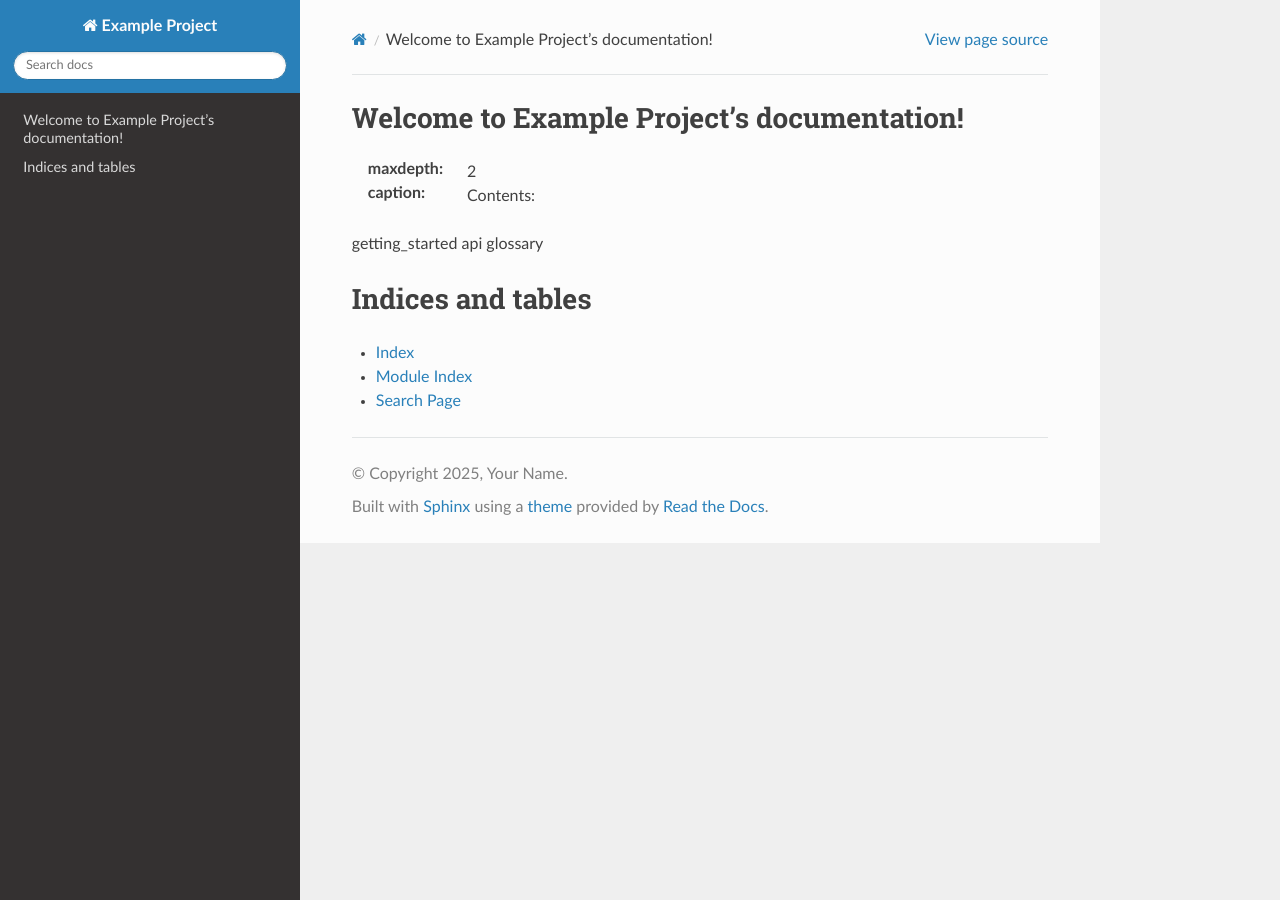
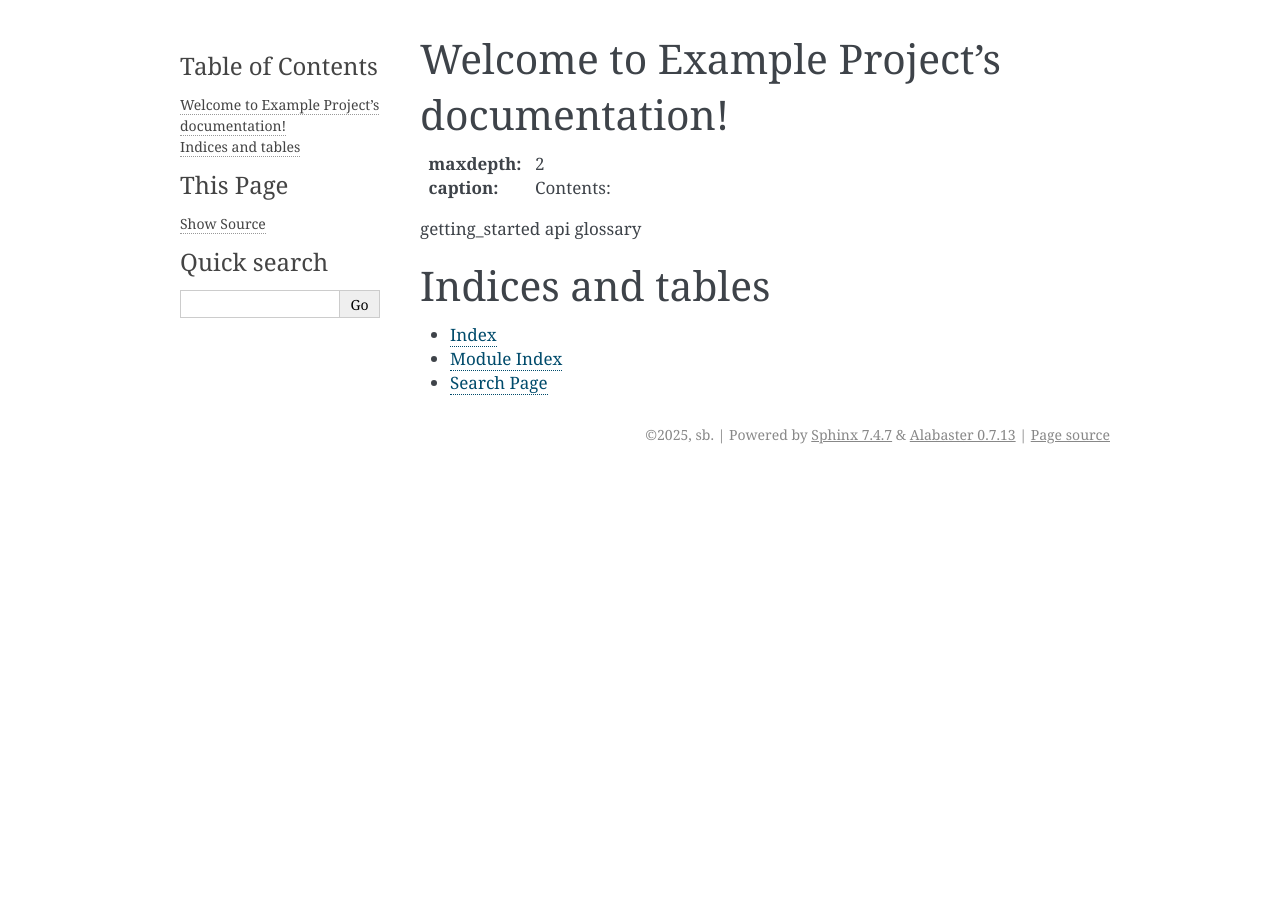
Before and after one commit to sambarnett03/continuous_integration_excercises, a Sphinx documentation site: the page built from docs/index.rst, in a window 1280 px wide. Built offline with Sphinx 7.4.7, drawn with Linux system fonts in a browser that asks for light colours; some of the changed lines change nothing that is shown.

Commit message:
updated docs

```diff
--- a/docs/conf.py
+++ b/docs/conf.py
@@ -1,55 +1,27 @@
-# conf.py -- minimal, yet useful Sphinx config
-import os
-import sys
-from datetime import datetime
+# Configuration file for the Sphinx documentation builder.
+#
+# For the full list of built-in configuration values, see the documentation:
+# https://www.sphinx-doc.org/en/master/usage/configuration.html
 
+# -- Project information -----------------------------------------------------
+# https://www.sphinx-doc.org/en/master/usage/configuration.html#project-information
 
-# add project src to path so autodoc can find modules
-sys.path.insert(0, os.path.abspath('../src'))
+project = 'ci excercise docs'
+copyright = '2025, sb'
+author = 'sb'
 
+# -- General configuration ---------------------------------------------------
+# https://www.sphinx-doc.org/en/master/usage/configuration.html#general-configuration
 
-project = 'Example Project'
-author = 'Your Name'
-copyright = f"{datetime.now().year}, {author}"
-
-
-extensions = [
-'sphinx.ext.autodoc', # generate docs from docstrings
-'sphinx.ext.napoleon', # Google/NumPy style docstrings
-'sphinx.ext.viewcode', # link to source
-'sphinx.ext.intersphinx',# link to other projects docs
-'sphinx.ext.todo', # TODOs in docs
-'sphinx.ext.mathjax', # render math with MathJax
-'sphinx.ext.autosummary' # create autosummary pages
-]
-
-
-autosummary_generate = True
-
+extensions = []
 
 templates_path = ['_templates']
 exclude_patterns = ['_build', 'Thumbs.db', '.DS_Store']
 
 
-html_theme = 'sphinx_rtd_theme'
+
+# -- Options for HTML output -------------------------------------------------
+# https://www.sphinx-doc.org/en/master/usage/configuration.html#options-for-html-output
+
+html_theme = 'alabaster'
 html_static_path = ['_static']
-html_logo = '_static/logo.png'
-
-
-# Intersphinx mapping (example)
-intersphinx_mapping = {
-'python': ('https://docs.python.org/3', None),
-}
-
-
-# Show TODOs in the output while developing
-todo_include_todos = True
-
-
-# Basic autodoc options
-autodoc_member_order = 'bysource'
-autodoc_default_options = {
-'members': True,
-'undoc-members': False,
-'show-inheritance': True,
-}
```
